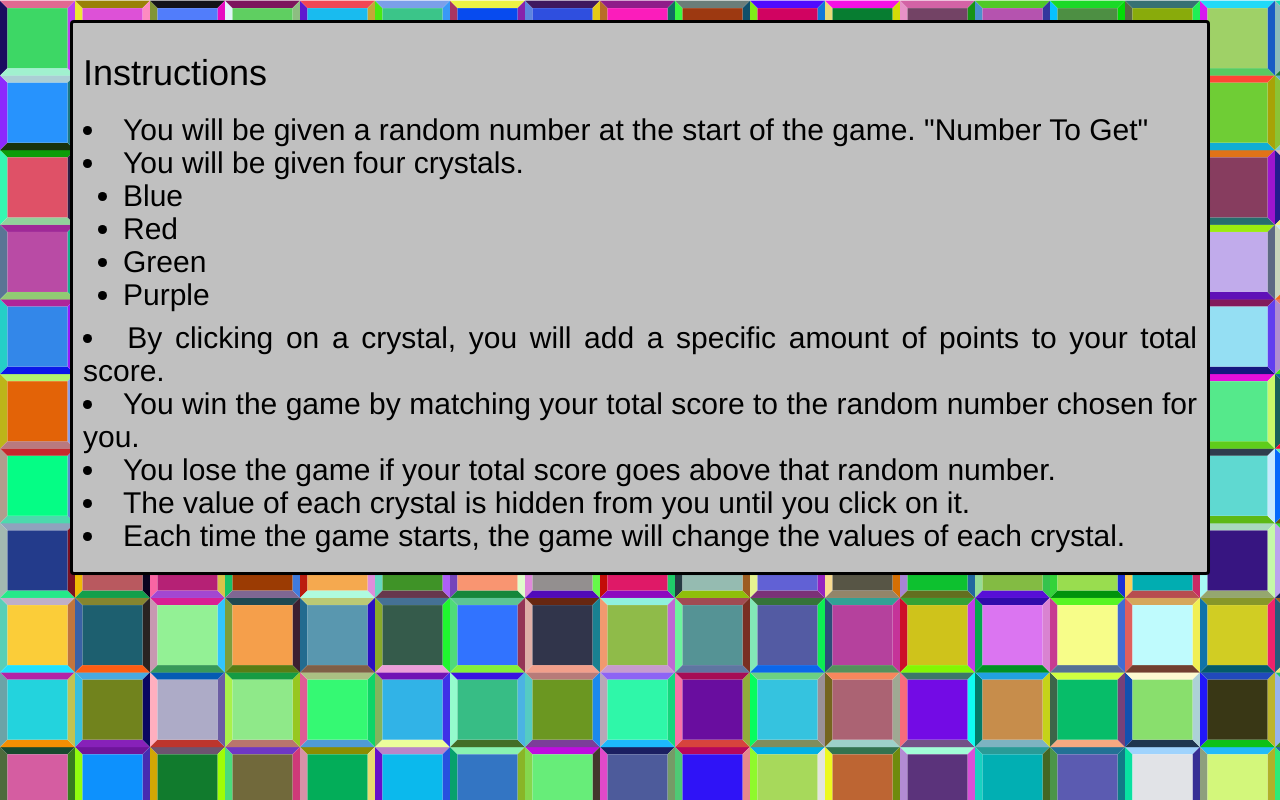
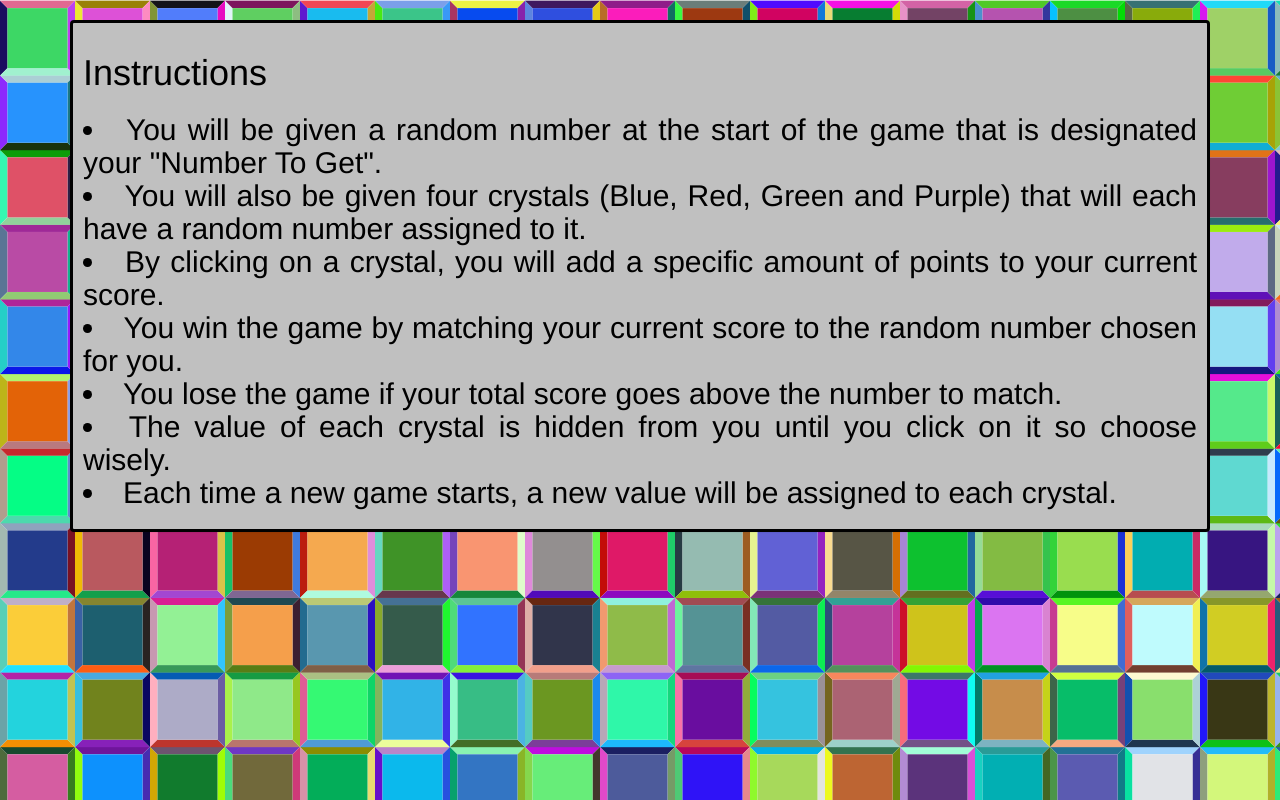
Before and after one commit to AndrewMFlak/AndrewMFlak.github.io-week-4-game, a plain HTML site: page assets/otherHTML/Index3.html in a window 1280 px wide. Drawn offline with nearby package versions, Linux system fonts and the light colour scheme; files that its build step writes are made by us from their sources; files whose address does not match are found by name.

Commit message:
goewhg4gngi4

```diff
--- a/assets/javascript/crystalCollector.js
+++ b/assets/javascript/crystalCollector.js
@@ -28,7 +28,7 @@ $(document).ready(function () {
         three = Math.floor(Math.random() * 11 + 1);
         four = Math.floor(Math.random() * 11 + 1);
         yourScore = 0;
-        $('finalScore').text(youScore);
+        $('finalScore').text(yourScore);
     }
     function fYes() {
         alert("You Won!!!!");
@@ -41,7 +41,7 @@ $(document).ready(function () {
     function fNo() {
         alert("You Lose!!!!");
         losses++;
-        $("#losses").text(wins);
+        $("#losses").text(losses);
         reset();
     }
 
--- a/assets/otherHTML/Index3.html
+++ b/assets/otherHTML/Index3.html
@@ -9,7 +9,7 @@
     <!-- Latest compiled and minified CSS -->
     <link rel="stylesheet" href="https://maxcdn.bootstrapcdn.com/bootstrap/3.3.7/css/bootstrap.min.css" integrity="sha384-BVYiiSIFeK1dGmJRAkycuHAHRg32OmUcww7on3RYdg4Va+PmSTsz/K68vbdEjh4u"
         crossorigin="anonymous">
-    <link rel="stylesheet" href="assets/css/styleInstructions.css">
+    <link rel="stylesheet" href="../css/styleInstructions.css">
 </head>
 
 <body>
@@ -20,21 +20,15 @@
                 Instructions
             </h1>
             <h2>
-                <li>You will be given a random number at the start of the game.
-                    <span>"Number To Get"</span>
+                <li>You will be given a random number at the start of the game that is designated your "Number To Get".
                 </li>
-                <li>You will be given four crystals.</li>
-                <ul>
-                    <li>Blue</li>
-                    <li>Red</li>
-                    <li>Green</li>
-                    <li>Purple</li>
-                </ul>
-                <li>By clicking on a crystal, you will add a specific amount of points to your total score.</li>
-                <li>You win the game by matching your total score to the random number chosen for you.</li>
-                <li>You lose the game if your total score goes above that random number.</li>
-                <li>The value of each crystal is hidden from you until you click on it.</li>
-                <li>Each time the game starts, the game will change the values of each crystal.</li>
+                <li>You will also be given four crystals (Blue, Red, Green and Purple) that will each have a random number assigned to it.
+                </li>
+                <li>By clicking on a crystal, you will add a specific amount of points to your current score.</li>
+                <li>You win the game by matching your current score to the random number chosen for you.</li>
+                <li>You lose the game if your total score goes above the number to match.</li>
+                <li>The value of each crystal is hidden from you until you click on it so choose wisely.</li>
+                <li>Each time a new game starts, a new value will be assigned to each crystal.</li>
             </h2>
 
         </div>
```
